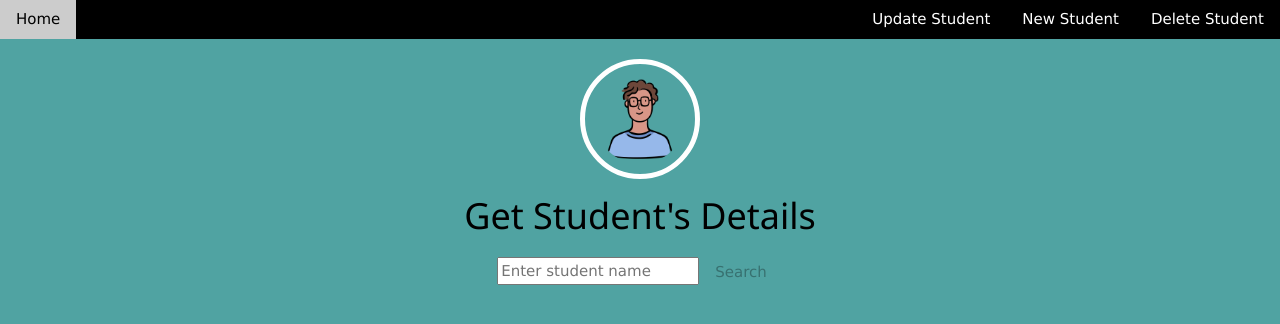
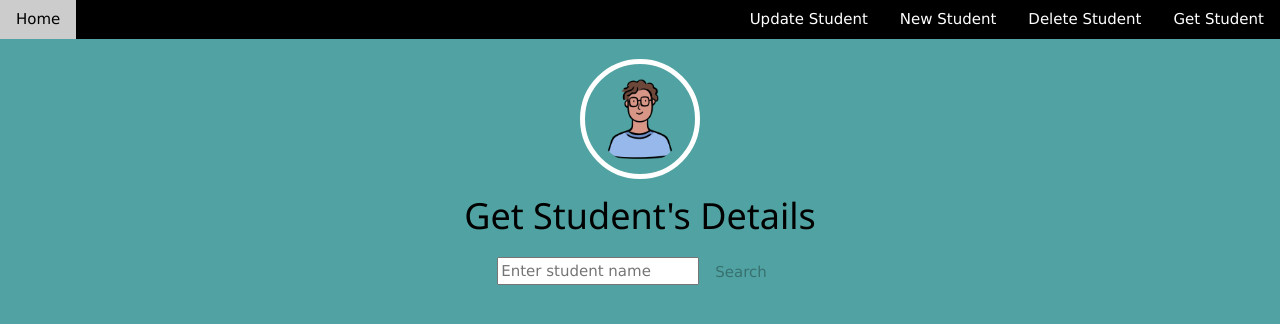
Before and after one commit to otundoMjoseph/EduGo, a React (Create React App) app in the folder edugo/: page /students in a window 1280 px wide. Shown: the top 324 px of the page. Built offline with nearby package versions, Linux system fonts and the light colour scheme; the HTML template or start-up script is replaced by a standard one.

Commit message:
minor change

```diff
--- a/edugo/src/NavBar.js
+++ b/edugo/src/NavBar.js
@@ -8,6 +8,7 @@ function Navbar() {
   return (
     <nav className="w3-bar w3-black ">
     <NavLink className="w3-bar-item w3-button w3-blue w3-left" to="/home" >Home</NavLink>
+    <NavLink className="w3-bar-item w3-button w3-right" to="/students" >Get Student</NavLink>
     <NavLink className="w3-bar-item w3-button w3-right" to="/delete" >Delete Student</NavLink>
     <NavLink className="w3-bar-item w3-button w3-right"    to="/submit">New Student</NavLink>
     <NavLink className="w3-bar-item w3-button  w3-right"  to="/update">Update Student</NavLink>
```
